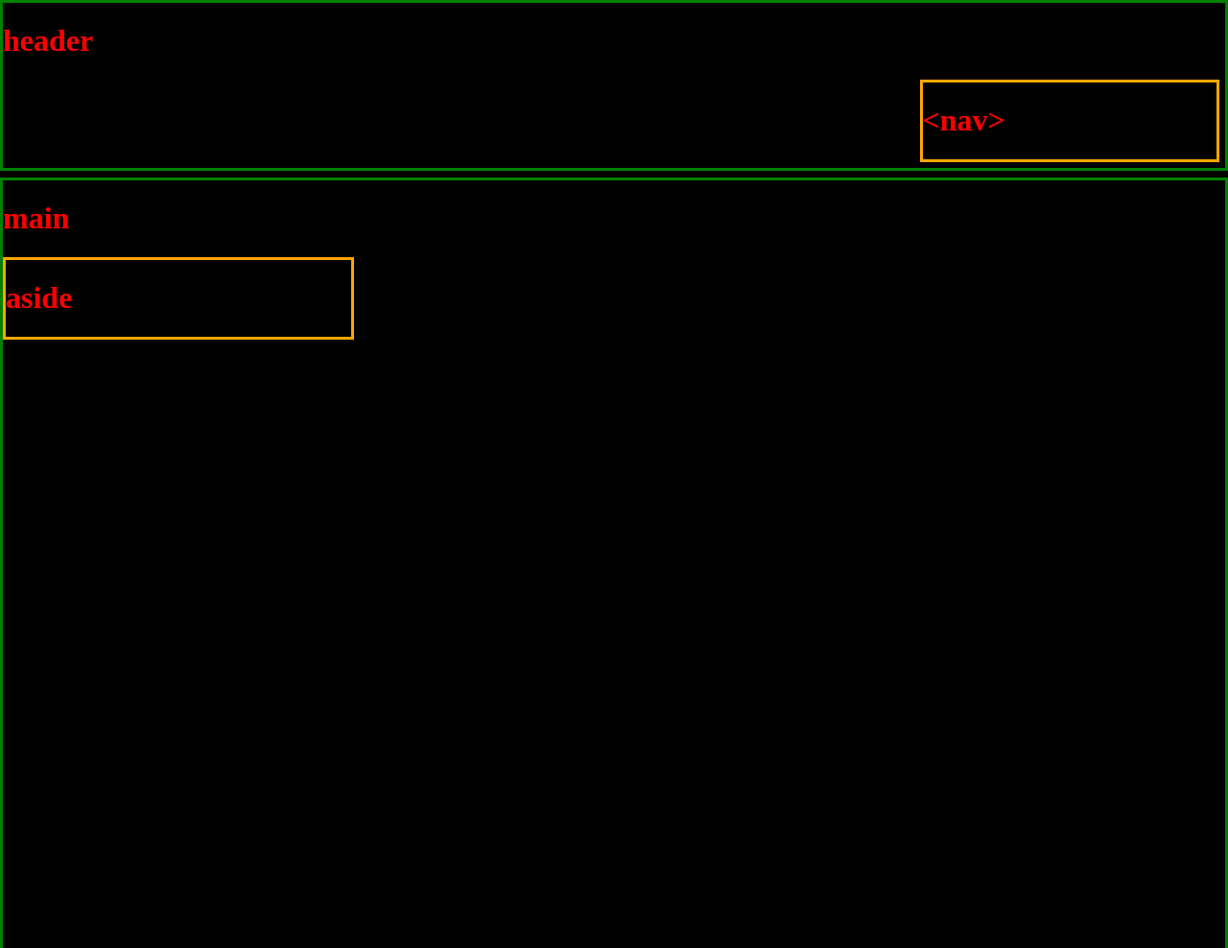
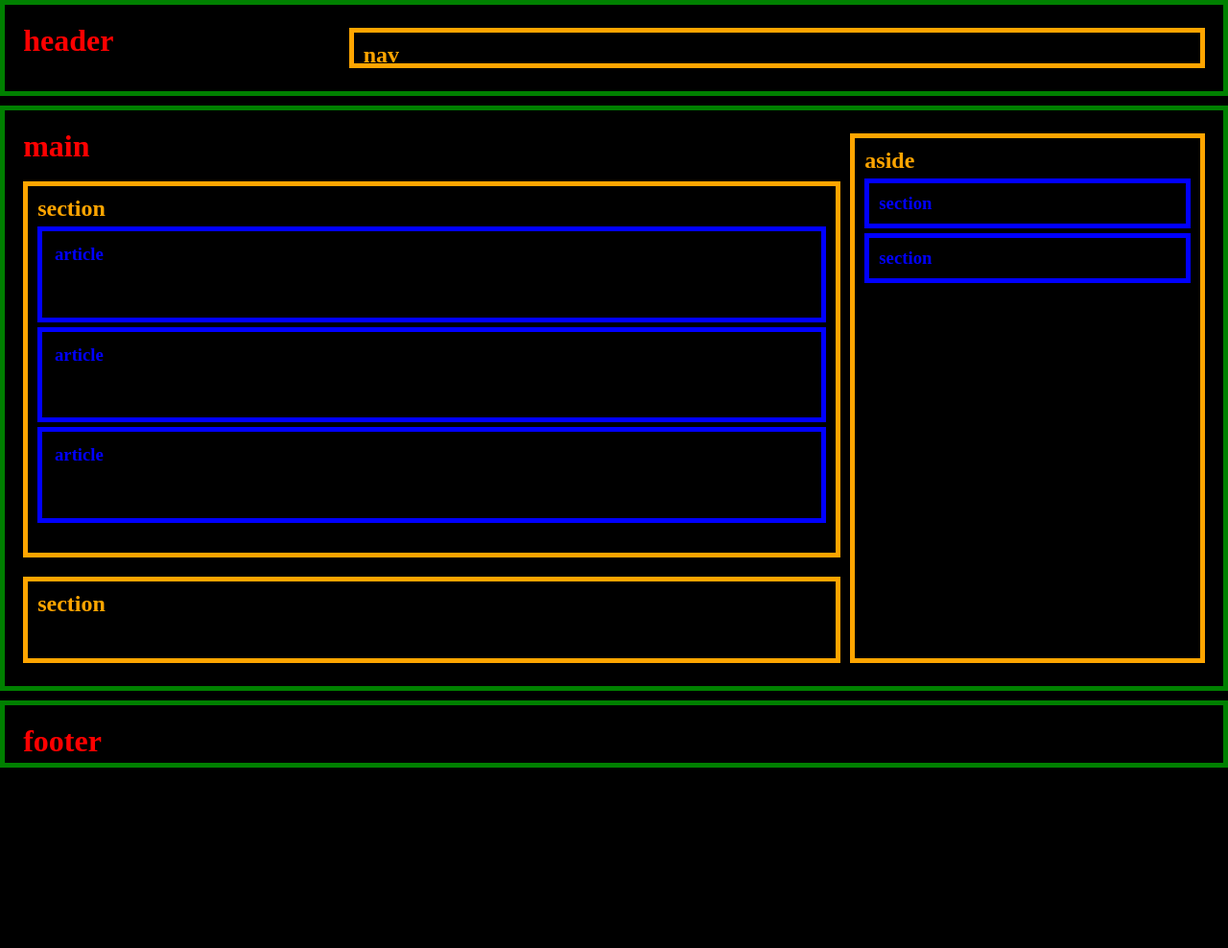
Before and after one commit to GabPSant/Softex, a plain HTML site: page Atividades-Presencial/HTML/materia2/interface.html in a window 1280 px wide. Shown: the top 988 px of the page at 96% size. After the commit the page ends 800 px from the top, so only its background shows below. Drawn offline with Linux system fonts and the light colour scheme.

Commit message:
interface.html finalizada e terminei o vídeo de TypeScript

```diff
--- a/Atividades-Presencial/HTML/materia2/interface.html
+++ b/Atividades-Presencial/HTML/materia2/interface.html
@@ -1,7 +1,3 @@
-<!--
-    Continue com a página mais tarde (Introdução a HTML - slide 57)
--->
-
 <!DOCTYPE html>
 <html lang="en">
 <head>
@@ -15,19 +11,46 @@
     <header>
         <h1>header</h1>
         <nav>
-            <h1>&lt;nav&gt;</h1>
+            <h2>nav</h2>
         </nav>
     </header>
     <!-- main (conteúdo principal)-->
     <main>
         <h1>main</h1>
+
         <section id="secao1">
+            <h2>section</h2>
 
+            <article>
+                <h3>article</h3>
+            </article>
+
+            <article>
+                <h3>article</h3>
+            </article>
+
+            <article>
+                <h3>article</h3>
+            </article>
         </section>
 
         <aside>
-            <h1>aside</h1>
+            <h2>aside</h2>
+
+            <div>
+                <section>
+                    <h3>section</h3>
+                </section>
+
+                <section>
+                    <h3>section</h3>
+                </section>
+            </div>
         </aside>
+
+        <section id="secao2">
+            <h2>section</h2>
+        </section>
     </main>
 
     <footer>
--- a/Atividades-Presencial/css/materia2/interface.css
+++ b/Atividades-Presencial/css/materia2/interface.css
@@ -1,39 +1,106 @@
 *{
-    margin: 0;
+    margin: 0px;
 }
 body{
+    height: 100vh;
     display: grid;
-    row-gap: 7px;
-    color: red;
+    grid-template-columns: 1fr;
+    grid-template-rows: 100px 1fr 70px;
+    gap: 10px;
     background-color: black;
 }
 
+header{
+    display: flex;
+    justify-content: space-between;
+}
+
 header, main, footer{
-    border: 3px solid green;
+    border: 5px solid green;
+    color: red;
+    padding: 1.2rem;
 }
 
 main{
-    height: 100vh; /*1vh é igual a 1/100 da altura da tela*/
+    display: grid;
+    grid-template-columns: 1fr 30%;
+    grid-template-rows: 40px 1fr 100px;
+    grid-template-areas:
+        "h1 aside"
+        "secao1 aside"
+        "secao2 aside"
+    ;
+    gap: 10px
 }
 
 nav{
-    margin: 6px 6px 6px 75%;
-    border: 3px solid orange;
+    width: 70%;
 }
 
 aside{
-    border: 3px solid orange;
-    flex-direction: column;
-    width: 45vh;
-    margin: 6px 6px 0 0;
+    grid-area: aside;
 }
 
-h1{
-    display: block;
-    font-size: 2em;
-    margin-block-start: 0.67em;
-    margin-block-end: 0.67em;
-    margin-inline-start: 0px;
-    margin-inline-start: 0px;
-    font-weight: bold;
+main>h1{
+    grid-area: h1;
 }
+
+#secao1{
+    grid-area: secao1;
+}
+
+#secao2{
+    grid-area: secao2;
+}
+
+nav, section, aside{
+    border: 5px solid orange;
+    color: orange;
+    padding: 10px;
+    margin: 5px 0;
+}
+
+aside section{
+    border: 5px solid blue !important;
+    color: blue !important;
+}
+
+section>article{
+    border: 5px solid blue;
+    color: blue;
+    height: 4rem;
+    margin-top: 5px;
+    padding: 0.8rem;
+}
+
+@media (max-width: 680px){
+    main {
+        display: grid;
+        grid-template-columns: 1fr;
+        grid-template-rows: 40px 1fr 100px auto;
+        grid-template-areas:
+          "h1"
+          "secao01"
+          "secao02"
+          "aside"
+        ;
+        gap: 10px;
+    }
+
+    aside {
+        overflow: hidden;
+        /* display: flex;
+        flex-direction: column; */
+    }
+
+    aside>div {
+        display: flex;
+        overflow: scroll;
+        overflow-y: hidden;
+    }
+
+    aside section {
+        margin-right: 5px;
+        min-width: 100px;
+    }
+}
```
Also changed, not shown: codigos-exemplo/typescript/index.ts (+51 -4 lines), README.md.
